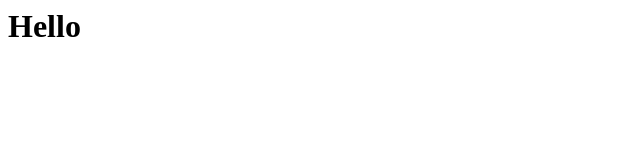
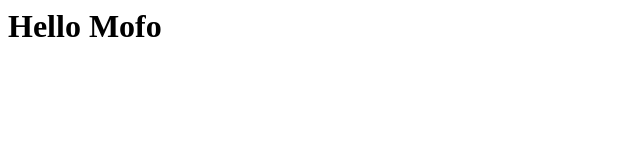
Before and after one commit to markwinters1/skateland, a plain HTML site: page index.html in a window 1280 px wide. Shown: the whole page, without its empty margins (0-640 px from the left). Drawn offline with Linux system fonts and the light colour scheme.

Commit message:
Update index.html

```diff
--- a/index.html
+++ b/index.html
@@ -1 +1 @@
-<h1>Hello</h1>
+<h1>Hello Mofo</h1>
```
